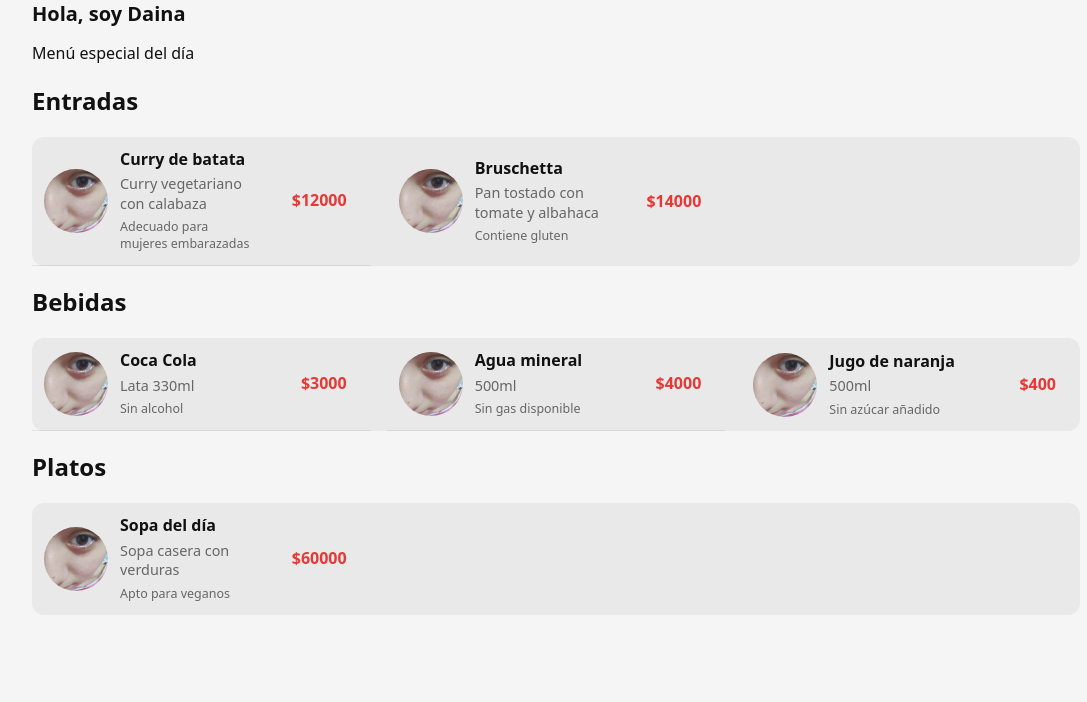
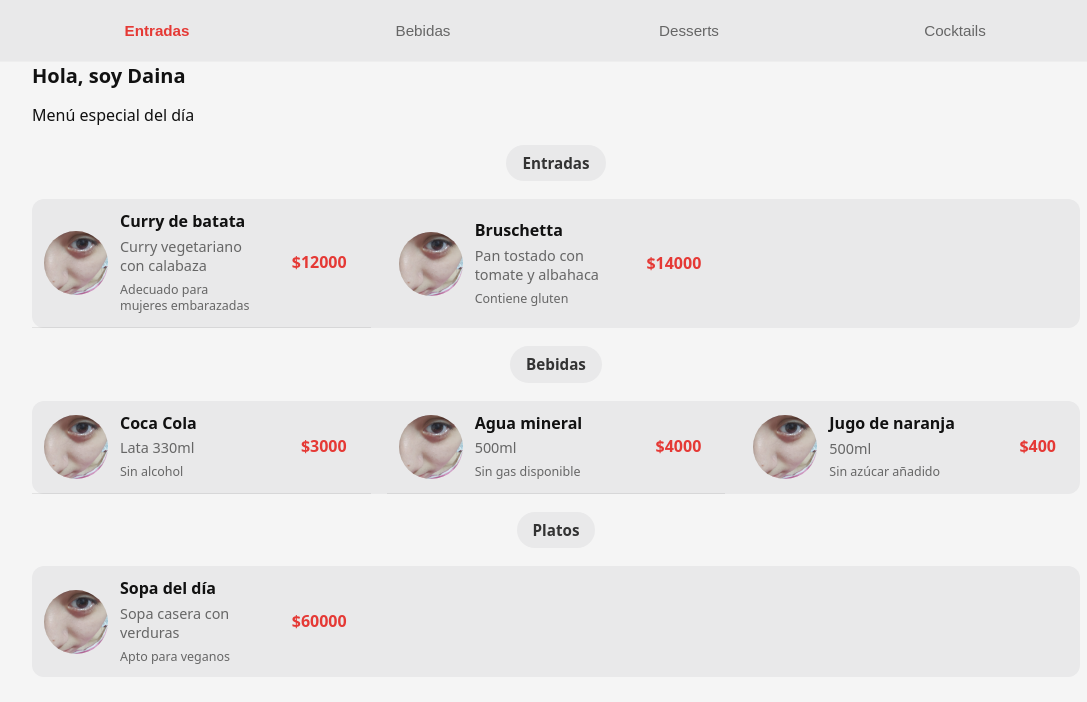
Before and after one commit to JoaquinValentini/MenuPaucarRestaurante, a plain HTML site: page index.html in a window 1280 px wide. Shown: the whole page, without its empty margins (84-1171 px from the left). Drawn offline with Linux system fonts and the light colour scheme; no server answers.

Commit message:
Creacion del navTab

```diff
--- a/css/styles.css
+++ b/css/styles.css
@@ -14,3 +14,59 @@ header h1{font-size:1.25rem;margin:0 0 16px}
 
 /* Small utility */
 .container{max-width:1080px;margin:0 auto;padding:0 16px}
+
+/* Fondo gris: nav tabs; solo texto rojo al tocar (sin cambiar fondo) */
+.nav-tabs-container {
+    width: 100%;
+    background: #e9e9ea;
+    border-bottom: 1px solid #eee;
+}
+
+.nav-tabs {
+    display: flex;
+    width: 100%;
+    max-width: 1080px;
+    margin: 0 auto;
+    padding: 10px 8px;
+}
+
+.nav-tab {
+    flex: 1;
+    padding: 12px 8px;
+    border: none;
+    background: transparent;
+    color: #666;
+    font-size: 0.95rem;
+    font-weight: 500;
+    cursor: pointer;
+    text-align: center;
+    white-space: nowrap;
+    transition: color 0.2s ease;
+}
+
+/* Solo texto rojo al interactuar (hover, active, focus); el fondo permanece transparente */
+.nav-tab:hover,
+.nav-tab:active,
+.nav-tab:focus,
+.nav-tab:focus-visible,
+.nav-tab.active {
+    color: var(--accent); /* Rojo */
+    background: transparent; /* asegurar fondo transparente */
+}
+
+.nav-tab.active {
+    font-weight: 600;
+}
+
+/* Mobile */
+@media (max-width: 768px) {
+    .nav-tabs {
+        padding: 8px 6px;
+    }
+
+    .nav-tab {
+        padding: 10px 4px;
+        font-size: 0.9rem;
+        white-space: normal;
+    }
+}
--- a/index.html
+++ b/index.html
@@ -10,22 +10,51 @@
     <link rel="stylesheet" href="https://cdnjs.cloudflare.com/ajax/libs/font-awesome/6.4.0/css/all.min.css">
 </head>
 <body>
+  <div class="nav-tabs-container">
+        <div class="nav-tabs">
+            <button class="nav-tab active">Entradas</button>
+            <button class="nav-tab">Bebidas</button>
+            <button class="nav-tab">Desserts</button>
+            <button class="nav-tab">Cocktails</button>
+        </div>
+    </div>
     <div class="container">
       <header>
         <h1>Hola, soy Daina</h1>
         <p class="subtitle">Menú especial del día</p>
+
+        <!-- Botones de categorías -->
+
       </header>
 
       <main>
-        <h2>Entradas</h2> <!-- Separadores de texto daina remplazaar-->
-        <!-- Daina anotacio para cargar los json tenes que hacer un section que siga el mismo formato que los de abajo, y que en data tenga el origen de json mismo-->
-        <section id="entradas-slot" data-products="data/entradas.json"></section>
+        <section class="category-section" id="entradas-section">
+          <div class="section-separator">
+            <h2 class="separator-title">Entradas</h2>
+          </div>
+          <section id="entradas-slot" data-products="data/entradas.json"></section>
+        </section>
 
-        <h2>Bebidas</h2>
-        <section id="bebidas-slot" data-products="data/bebidas.json"></section>
-        <h2>Platos</h2>
-        <section id="platos-SLOT" aria-label="data/platos.json" data-products="data/platos.json"></section>
+        <section class="category-section" id="bebidas-section">
+          <div class="section-separator">
+            <h2 class="separator-title">Bebidas</h2>
+          </div>
+          <section id="bebidas-slot" data-products="data/bebidas.json"></section>
+        </section>
 
+        <section class="category-section" id="platos-section">
+          <div class="section-separator">
+            <h2 class="separator-title">Platos</h2>
+          </div>
+          <section id="platos-slot" data-products="data/platos.json"></section>
+        </section>
+
+        <!-- Si tienes postres, añade esta sección -->
+        <section class="category-section" id="postres-section" style="display: none;">
+          <div class="section-separator">
+            <h2 class="separator-title">Postres</h2>
+          </div>
+          <section id="postres-slot" data-products="data/postres.json"></section>
         </section>
       </main>
     </div>
--- a/js/main.js
+++ b/js/main.js
@@ -170,4 +170,25 @@ async function renderAll(){
   }
 }
 
-document.addEventListener('DOMContentLoaded', renderAll);
+// Inicializa la interacción de las pestañas nav: asegura que solo la pestaña clickeada tenga `active`
+function initNavTabs(){
+  const tabs = Array.from(document.querySelectorAll('.nav-tab'));
+  if(!tabs.length) return;
+
+  tabs.forEach(tab => {
+    // marcar estado inicial accesible
+    tab.setAttribute('aria-pressed', tab.classList.contains('active') ? 'true' : 'false');
+
+    tab.addEventListener('click', (e) => {
+      tabs.forEach(t => {
+        t.classList.remove('active');
+        t.setAttribute('aria-pressed', 'false');
+      });
+      const clicked = e.currentTarget;
+      clicked.classList.add('active');
+      clicked.setAttribute('aria-pressed', 'true');
+    });
+  });
+}
+
+document.addEventListener('DOMContentLoaded', () => { renderAll(); initNavTabs(); });
```
